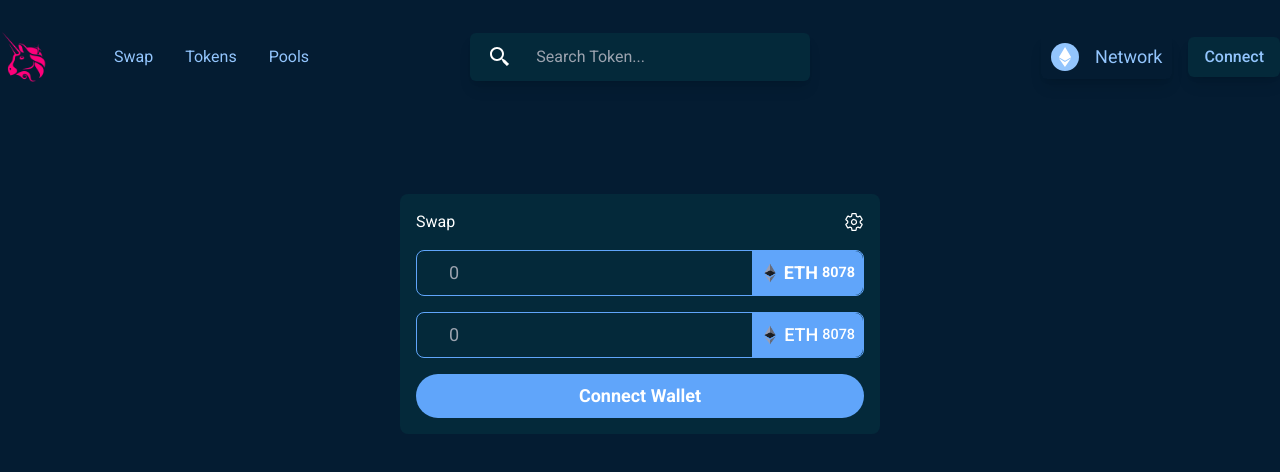
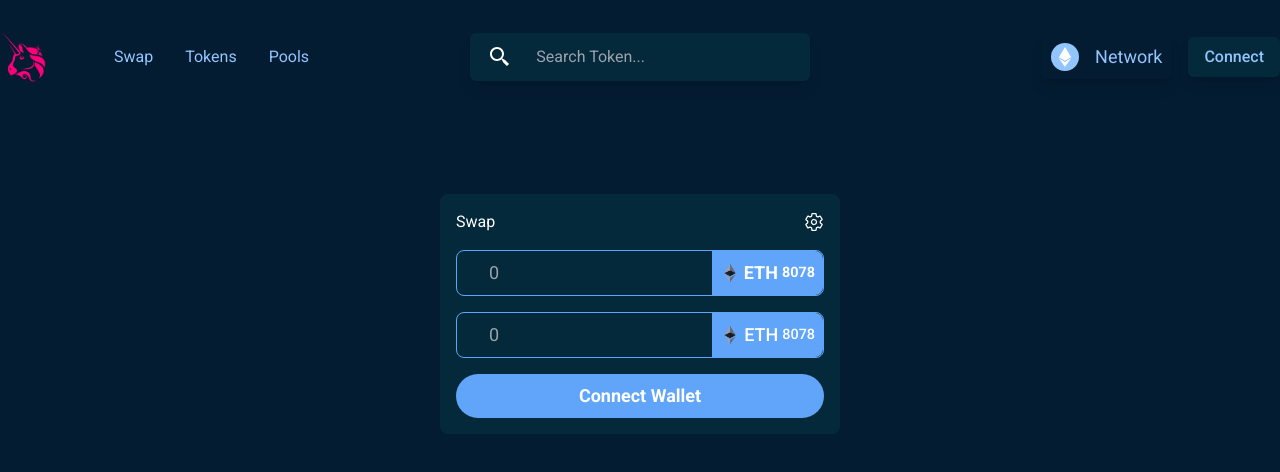
Before and after one commit to Muhindo-Galien/Unidswap, a Next.js app: page / in a window 1280 px wide. Shown: the top 472 px of the page. Built offline with nearby package versions, Linux system fonts and the light colour scheme.

Commit message:
SearchToken component added

```diff
--- a/components/HeroSection/HeroSection.tsx
+++ b/components/HeroSection/HeroSection.tsx
@@ -2,7 +2,7 @@ import React,{useState,useEffect,useContext} from 'react'
 import images from '../../assets/index'
 import { IoSettingsOutline } from 'react-icons/io5';
 import { SiEthereum } from 'react-icons/si';
-import Image from 'next/image';
+import Image, { StaticImageData } from 'next/image';
 import { type } from 'os';
 import Token from '../Token/Token';
 import SearchToken from '../SearchToken/SearchToken';
@@ -11,23 +11,28 @@ type Props={
   accounts:string,
   tokenData:string
 }
+interface IToken {
+  name:string,
+  image:string |StaticImageData
+}
 
 const HeroSection = ({accounts,tokenData}:Props) => {
   const [openSetting, setOpenSetting] = useState(false)
   const [openToken, setOpenToken] = useState<boolean>(false)
-  const [openTokenTow, setOpenToopenTokenTow] = useState(false)
+  const [openTokenTow, setOpenTokenTow] = useState<boolean>(false)
+
  // Token
- const [tokenOne, setTokenOne] = useState({
+ const [tokenOne, setTokenOne] = useState<IToken>({
   name:"",
   image:""
  })
- const [tokenTwo, setTokenTwo] = useState({
+ const [tokenTwo, setTokenTwo] = useState<IToken>({
   name:"",
   image:""
  })
   return (
     <div className='max-w-7xl my-8  mx-auto flex flex-col items-center justify-center relative hero_section'>
-      <div className='mt-[5rem]  bg-[#04293A] p-4 w-11/12 sm:w-[30rem] rounded-lg'>
+      <div className='mt-[5rem]  bg-[#04293A] p-4 w-11/12 sm:w-[25rem] rounded-lg'>
         <div className='flex items-center justify-between'>
           <p>Swap</p>
           <div className='heading img'>
@@ -41,8 +46,8 @@ const HeroSection = ({accounts,tokenData}:Props) => {
            placeholder='0'
            className='border-none outline-none bg-transparent text-blue-400 text-lg w-3/5  sm:w-4/5 lg:w-auto'
            />
-          <button onClick={()=>setOpenToken(true)} className='flex justify-center items-center gap-1
-           bg-blue-400 p-2 font-semibold text-lg rounded-br-lg rounded-tr-lg'>
+          <button onClick={() => setOpenToken(true)} className='flex justify-center items-center gap-1
+           bg-blue-400 p-2 font-semibold text-lg rounded-br-lg rounded-tr-lg' >
             <Image
               src={tokenOne.image || images.etherlogo} alt='ehter'
               width={20} height={20}
@@ -57,7 +62,7 @@ const HeroSection = ({accounts,tokenData}:Props) => {
            placeholder='0'
            className='border-none outline-none bg-transparent text-blue-400 text-lg w-3/5 sm:w-4/5 lg:w-auto'
            />
-          <button onClick={()=>setOpenToken(true)} className='flex justify-center items-center gap-1
+          <button onClick={()=>setOpenTokenTow(true)} className='flex justify-center items-center gap-1
            bg-blue-400 p-2 font-medium text-lg rounded-br-lg rounded-tr-lg'>
             <Image
               src={tokenTwo.image || images.etherlogo} alt='ehter'
@@ -75,16 +80,16 @@ const HeroSection = ({accounts,tokenData}:Props) => {
         )}
       </div>
       {openSetting &&<Token  setOpenSetting={setOpenSetting}/>}
-      {openSetting &&
+      {openToken &&
       <SearchToken
         tokenData={tokenData}
-        openToken={setTokenOne}
-        tokens = {setTokenOne}
+        openToken={setOpenToken}
+        tokens={setTokenOne}
       />}
-        {openSetting &&<SearchToken
+        {openTokenTow &&<SearchToken
         tokenData={tokenData}
-        openToken={setTokenTwo}
-        tokens = {setTokenTwo}
+        openToken={setOpenTokenTow}
+        tokens={setTokenTwo}
         />}
     </div>
   )
--- a/components/NavBar/NavBar.tsx
+++ b/components/NavBar/NavBar.tsx
@@ -22,6 +22,7 @@ const NavBar = () => {
       link:'/',
     },
   ]
+  const [connectedAccount, setConnectedAccount] = useState<boolean>(false);
   const [openModal, setOpenModal] = useState<boolean>(false);
   const [openTokenBox, setOpenMTokenBox] = useState<boolean>(false)
 
@@ -69,10 +70,16 @@ const NavBar = () => {
               <div className='right-icon-ether bg-blue-300 rounded-full p-[4px]'>
                 <SiEthereum className='text-xl'/>
               </div>
-              <p className='text-lg text-blue-300' onClick={()=>setOpenMTokenBox(true)}>Network</p>
+              <p className='text-lg text-blue-300'>Network</p>
           </div>
-          <button className='outline-none border-nom text-blue-300 font-medium bg-[#04293A] shadow-lg
-          py-2 px-4  rounded-md cursor-pointe' onClick={()=>setOpenModal(true)}>Connect</button>
+          {connectedAccount?(
+             <button className='outline-none border-nom text-blue-300 font-medium bg-[#04293A] shadow-lg
+             py-2 px-4  rounded-md cursor-pointe' onClick={()=>setOpenMTokenBox(true)}>OXk9a...93SQK</button>
+          ):(
+            <button className='outline-none border-nom text-blue-300 font-medium bg-[#04293A] shadow-lg
+            py-2 px-4  rounded-md cursor-pointe' onClick={()=>setOpenModal(true)}>Connect</button>
+          )}
+
           {
             openModal&&(
               <Modal setOpenModal={setOpenModal} connectWallet="Connect"/>
--- a/components/Token/Token.tsx
+++ b/components/Token/Token.tsx
@@ -12,12 +12,12 @@ type Props={
 
 const Token = ({setOpenSetting}:Props) => {
   return (
-    <div className='fixed bg-[#04293A] bg-opacity-0
+    <div className='fixed bg-[#508ca7] bg-opacity-0
     transform duration-300  w-screen h-screen inset-0 shadow-xl grid justify-center items-center z-50 '>
-      <div className='w-11/12  m-4 px-6 py-4 rounded-lg bg-[#04293A] h-7/12 sm:w-[25rem] h-25rem'>
+      <div className='w-11/12  m-4 px-6 py-4 rounded-lg bg-[#04293A] h-8/12 sm:w-[25rem] h-25rem shadow-lg'>
           <div className='flex items-center justify-between pb-2'>
               <h2 className='text-lg font-semibold'>Setting</h2>
-              <div className='Modal_box_img'>
+              <div className=''>
                   <IoMdClose className='text-2xl cursor-pointer' onClick={()=>setOpenSetting(false)}/>
               </div>
           </div>
--- a/styles/globals.css
+++ b/styles/globals.css
@@ -62,7 +62,7 @@ a{
 .Toggle_inner:after{
   float: left;
   width: 50%;
-  height: 36px;
+  height: 34px;
   padding: 0;
   line-height: 36px;
   color: #fff;
@@ -74,7 +74,6 @@ a{
   content: "Yes";
   padding-left: 10px;
   background-color:  rgba(147, 197, 253 ,1);
-
   color: #1e1e1e;
 }
 
@@ -107,7 +106,94 @@ a{
 .Toggle_checkbox:checked + .Toggle_label .Toggle_switch{
   right: 0;
 }
-/* toggle */
+/*-------------END--- toggle------------ */
+/* search token */
+
+.SearchToken{
+  position: absolute;
+  margin: 0 auto !important;
+  background-color: #04293A;
+  padding: 1.2rem;
+  border-radius: .5rem;
+  width:25rem;
+  height: auto;
+}
+
+.SearchToken_box_heading{
+  display: flex;
+  align-items: center;
+  justify-content: space-between;
+}
+
+.SearchToken_box_search{
+  display: flex;
+  align-items: center;
+  background-color: #041C32;
+  padding: .5rem 1rem;
+  border-radius: 1rem;
+  gap: 1rem;
+}
+
+.SearchToken_box_search input{
+  background-color: transparent;
+  outline: 0;
+  border: 0;
+  color: #1e1e1e;
+  font-weight: 400;
+  width: 90%;
+}
+
+.SearchToken_box_tokens{
+  margin-top: .5rem;
+  display: grid;
+  grid-template-columns: repeat(4, 1fr);
+  gap: .5rem;
+}
+
+.SearchToken_box_tokens span{
+  display: flex;
+  align-items: center;
+  gap: .2rem;
+  border: 1px solid rgba(147, 197, 253 ,1);
+  width: 5.7rem;
+  padding: .2rem;
+  border-radius: 1rem;
+  cursor: pointer;
+}
+
+
+@media only screen and (max-width: 35em) {
+  .SearchToken{
+      width: 95%;
+  }
+
+  .SearchToken_box_tokens{
+      display: flex;
+      flex-wrap: wrap;
+  }
+}
+/* ====END====search token */
+
+/*------------scroll------------*/
+.scrollbar::-webkit-scrollbar {
+  width: 10px;
+  height: 1px;
+}
+
+.scrollbar::-webkit-scrollbar-track {
+  background: rgb(253, 254, 255);
+}
+
+.scrollbar::-webkit-scrollbar-thumb {
+  background: rgba(147, 197, 253 ,1);
+
+  border: 3px solid rgba(147, 197, 253 ,1);
+}
+
+.scrollbar::-webkit-scrollbar-thumb:hover {
+  background: #c0a0b9;
+}
+/* -------------END----Scroll-------------- */
 
 @media only screen and(max-width:35em){
   .hero_section{
```
Also changed, not shown: components/SearchToken/SearchToken.tsx (+147 -6 lines).
